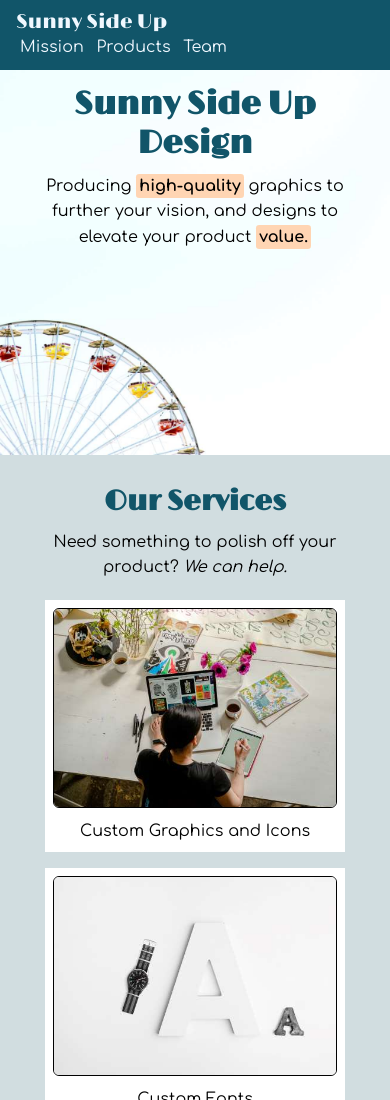
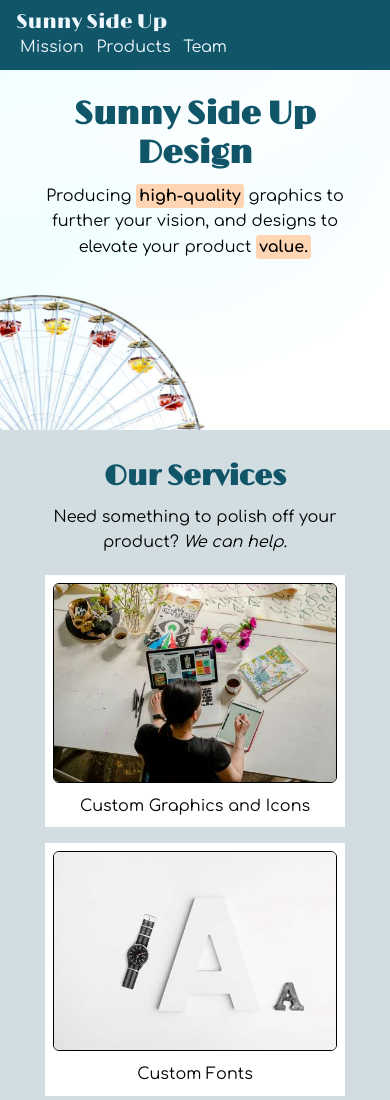
Before and after one commit to AmyHol/SunnySideUp, a plain HTML site: page index.html in a window 390 px wide. Shown: the top 1100 px of the page. Drawn offline with nearby package versions, Linux system fonts and the light colour scheme.

Commit message:
Update styles.css

```diff
--- a/styles.css
+++ b/styles.css
@@ -12,7 +12,7 @@ html {
 
 body {
     background-color: hsla(0, 0%, 100%, 0.9);
-    margin-top: 55px; /* off set for fixed header */
+    margin-top: 30px; /* off set for fixed header */
 }
 
 section {
@@ -157,6 +157,7 @@ nav li {
 
     #mission .content {
         max-width: 90%;
+        margin-top:35px;
     }
 }
 
```
